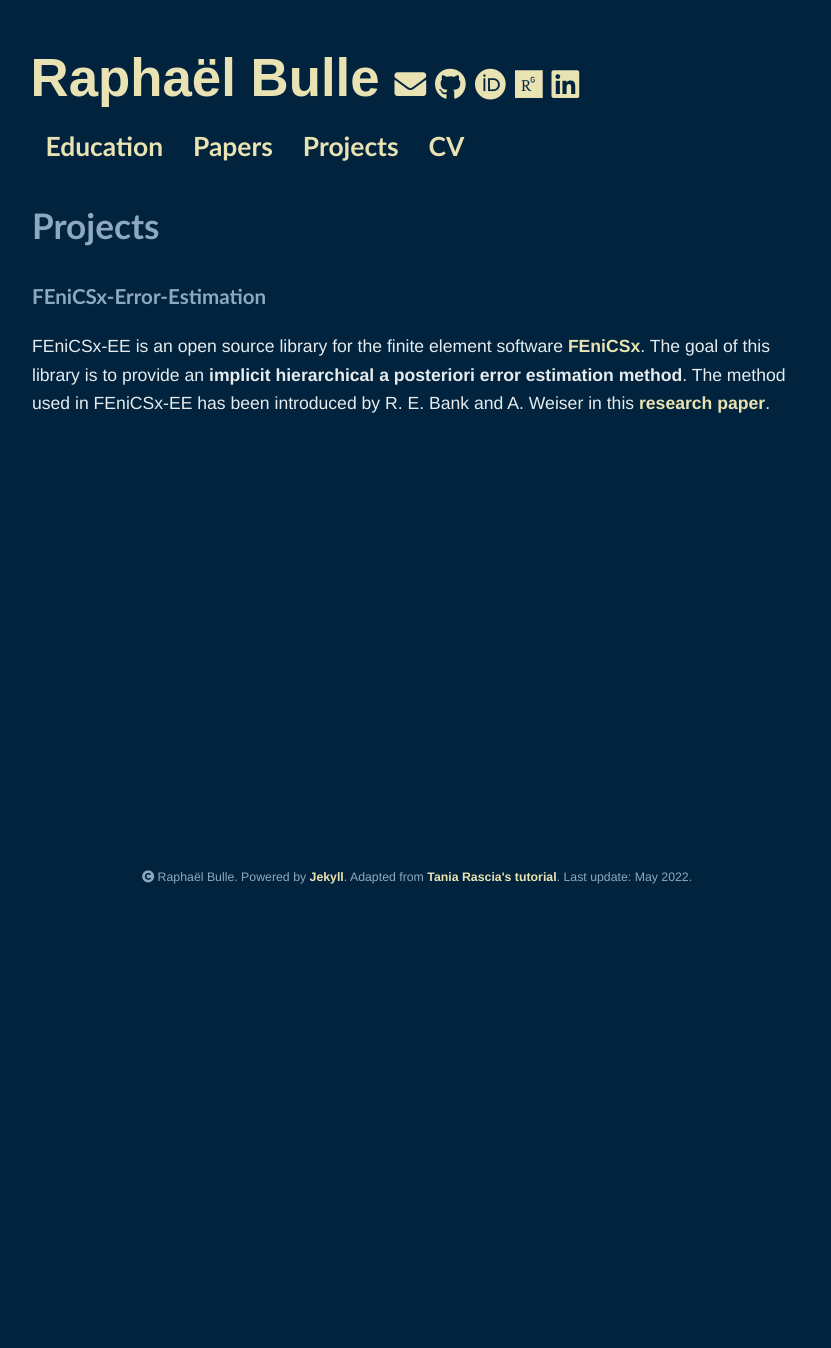
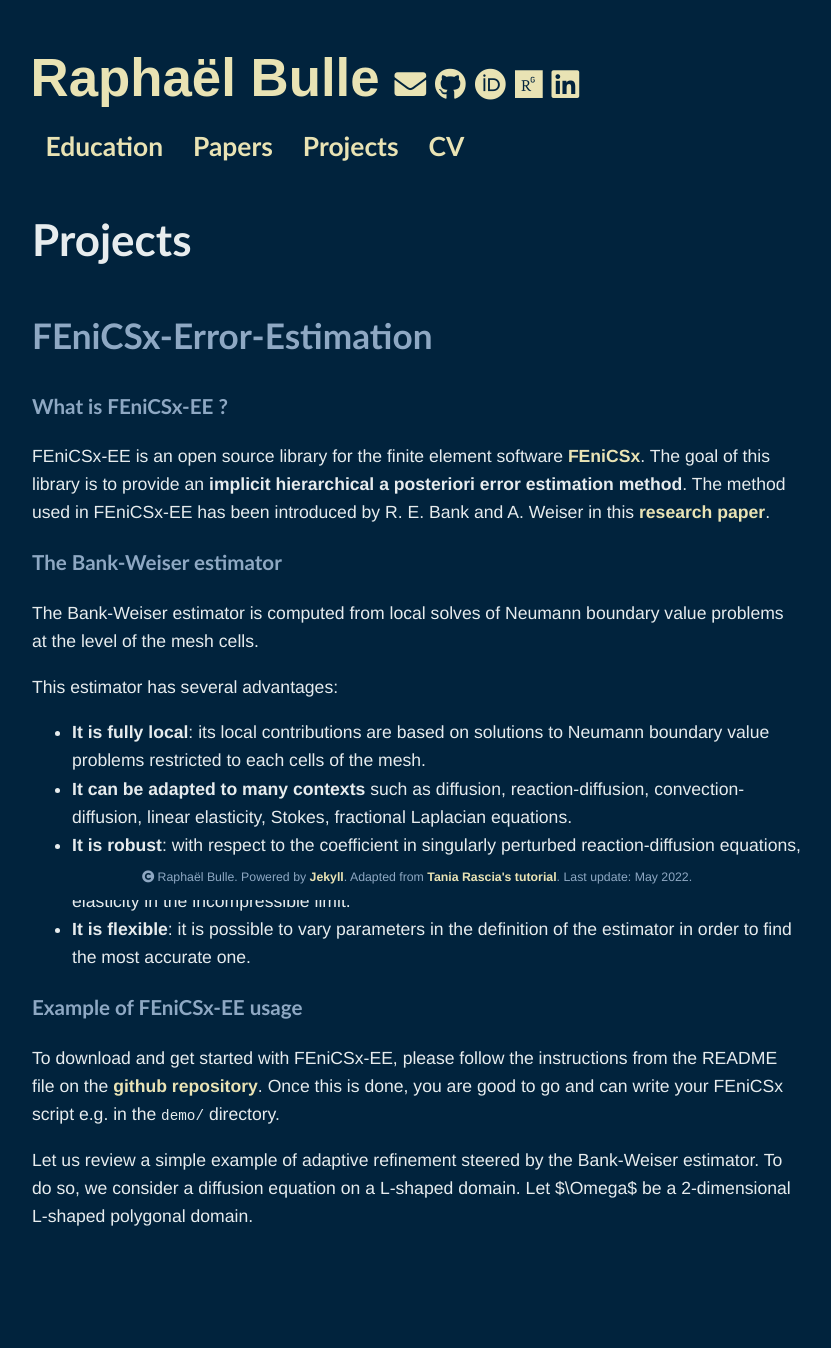
Before and after one commit to rbulle/rbulle.github.io, a Jekyll site: the page built from _pages/03_projects.md, in a window 1280 px wide. Shown: the whole page, without its empty margins (223-1054 px from the left). Built offline with Jekyll 4.4.1, drawn with Linux system fonts in a browser that asks for light colours; before the commit the page ends 900 px from its top, so only the background shows below that.

Commit message:
Moved titles and filled projects page a bit

```diff
--- a/_pages/03_projects.md
+++ b/_pages/03_projects.md
@@ -4,8 +4,30 @@ title: Projects
 permalink: /projects/
 ---
 
-## Projects
+# Projects
 
-### FEniCSx-Error-Estimation
+## FEniCSx-Error-Estimation
+
+### What is FEniCSx-EE ?
 
 FEniCSx-EE is an open source library for the finite element software <a href="https://fenicsproject.org/" target=_blank>FEniCSx</a>. The goal of this library is to provide an <b>implicit hierarchical a posteriori error estimation method</b>. The method used in FEniCSx-EE has been introduced by R. E. Bank and A. Weiser in this <a href="https://www.ams.org/journals/mcom/1985-44-170/S0025-5718-1985-0777265-X/" target=_blank>research paper</a>.
+
+### The Bank-Weiser estimator
+
+The Bank-Weiser estimator is computed from local solves of Neumann boundary value problems at the level of the mesh cells.
+
+This estimator has several advantages:
+- **It is fully local**: its local contributions are based on solutions to Neumann boundary value problems restricted to each cells of the mesh.
+- **It can be adapted to many contexts** such as diffusion, reaction-diffusion, convection-diffusion, linear elasticity, Stokes, fractional Laplacian equations.
+- **It is robust**: with respect to the coefficient in singularly perturbed reaction-diffusion equations, to the coefficient in convection-dominated convection-diffusion equations and also to linear elasticity in the incompressible limit.
+- **It is flexible**: it is possible to vary parameters in the definition of the estimator in order to find the most accurate one.
+
+### Example of FEniCSx-EE usage
+
+To download and get started with FEniCSx-EE, please follow the instructions from the README file on the <a href="https://github.com/jhale/fenicsx-error-estimation" target=_blank>github repository</a>.
+Once this is done, you are good to go and can write your FEniCSx script e.g. in the `demo/` directory.
+
+Let us review a simple example of adaptive refinement steered by the
+Bank-Weiser estimator.
+To do so, we consider a diffusion equation on a L-shaped domain.
+Let $\Omega$ be a 2-dimensional L-shaped polygonal domain.
```
Also changed, not shown: _pages/01_education.md (+1 -1 lines), _pages/02_papers.md (+3 -3 lines), _pages/04_cv.md (+2 -0 lines).
